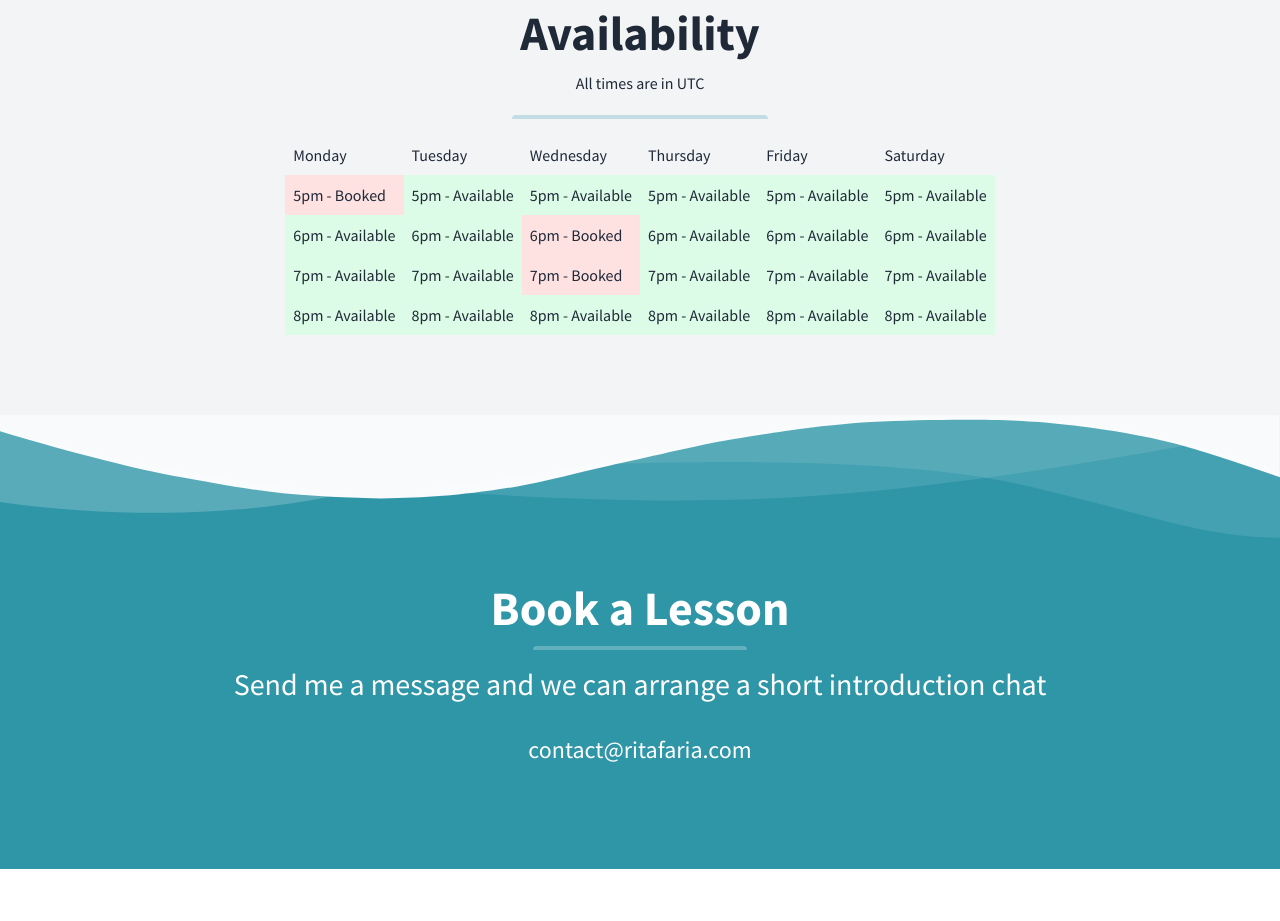
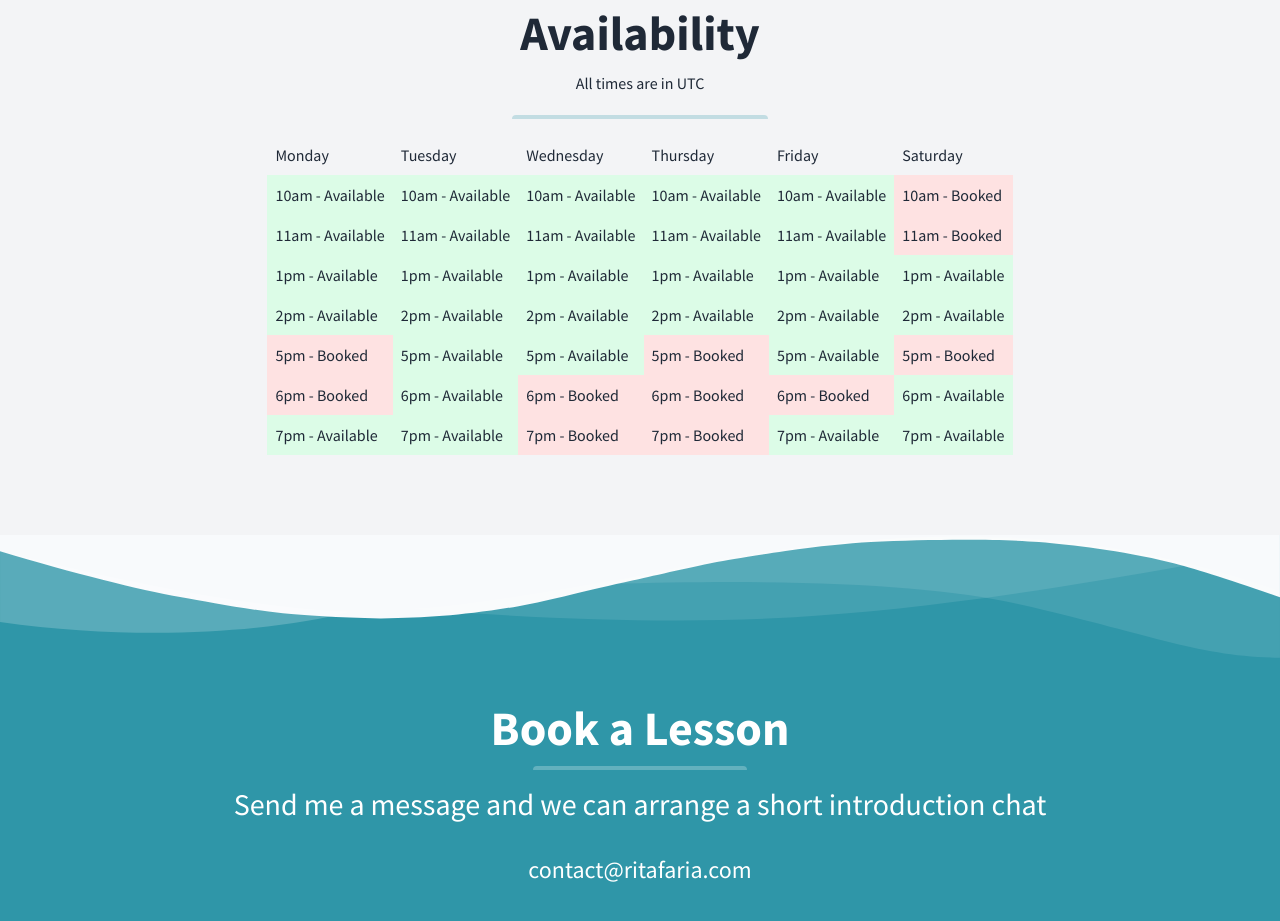
Before and after one commit to jameslawler/ritafaria, a plain HTML site: page index.html in a window 1280 px wide. Shown: the part 1865-2786 px from the top of the page. Before the commit the page ends 2734 px from the top, so only its background shows below. Drawn offline with nearby package versions, Linux system fonts and the light colour scheme.

Commit message:
Update index.html

```diff
--- a/index.html
+++ b/index.html
@@ -339,45 +339,63 @@
         <div class="flex flex-wrap justify-center">
           <div>
             <div class="p-2">Monday</div>
+            <div class="p-2 bg-green-100">10am - Available</div>
+            <div class="p-2 bg-green-100">11am - Available</div>
+            <div class="p-2 bg-green-100">1pm - Available</div>
+            <div class="p-2 bg-green-100">2pm - Available</div>
+            <div class="p-2 bg-red-100">5pm - Booked</div>
+            <div class="p-2 bg-red-100">6pm - Booked</div>
+            <div class="p-2 bg-green-100">7pm - Available</div>
+          </div>
+          <div>
+            <div class="p-2">Tuesday</div>
+            <div class="p-2 bg-green-100">10am - Available</div>
+            <div class="p-2 bg-green-100">11am - Available</div>
+            <div class="p-2 bg-green-100">1pm - Available</div>
+            <div class="p-2 bg-green-100">2pm - Available</div>
+            <div class="p-2 bg-green-100">5pm - Available</div>
+            <div class="p-2 bg-green-100">6pm - Available</div>
+            <div class="p-2 bg-green-100">7pm - Available</div>
+          </div>
+          <div>
+            <div class="p-2">Wednesday</div>
+            <div class="p-2 bg-green-100">10am - Available</div>
+            <div class="p-2 bg-green-100">11am - Available</div>
+            <div class="p-2 bg-green-100">1pm - Available</div>
+            <div class="p-2 bg-green-100">2pm - Available</div>
+            <div class="p-2 bg-green-100">5pm - Available</div>
+            <div class="p-2 bg-red-100">6pm - Booked</div>
+            <div class="p-2 bg-red-100">7pm - Booked</div>
+          </div>
+          <div>
+            <div class="p-2">Thursday</div>
+            <div class="p-2 bg-green-100">10am - Available</div>
+            <div class="p-2 bg-green-100">11am - Available</div>
+            <div class="p-2 bg-green-100">1pm - Available</div>
+            <div class="p-2 bg-green-100">2pm - Available</div>
+            <div class="p-2 bg-red-100">5pm - Booked</div>
+            <div class="p-2 bg-red-100">6pm - Booked</div>
+            <div class="p-2 bg-red-100">7pm - Booked</div>
+          </div>
+          <div>
+            <div class="p-2">Friday</div>
+            <div class="p-2 bg-green-100">10am - Available</div>
+            <div class="p-2 bg-green-100">11am - Available</div>
+            <div class="p-2 bg-green-100">1pm - Available</div>
+            <div class="p-2 bg-green-100">2pm - Available</div>
+            <div class="p-2 bg-green-100">5pm - Available</div>
+            <div class="p-2 bg-red-100">6pm - Booked</div>
+            <div class="p-2 bg-green-100">7pm - Available</div>
+          </div>
+          <div>
+            <div class="p-2">Saturday</div>
+            <div class="p-2 bg-red-100">10am - Booked</div>
+            <div class="p-2 bg-red-100">11am - Booked</div>
+            <div class="p-2 bg-green-100">1pm - Available</div>
+            <div class="p-2 bg-green-100">2pm - Available</div>
             <div class="p-2 bg-red-100">5pm - Booked</div>
             <div class="p-2 bg-green-100">6pm - Available</div>
             <div class="p-2 bg-green-100">7pm - Available</div>
-            <div class="p-2 bg-green-100">8pm - Available</div>
-          </div>
-          <div>
-            <div class="p-2">Tuesday</div>
-            <div class="p-2 bg-green-100">5pm - Available</div>
-            <div class="p-2 bg-green-100">6pm - Available</div>
-            <div class="p-2 bg-green-100">7pm - Available</div>
-            <div class="p-2 bg-green-100">8pm - Available</div>
-          </div>
-          <div>
-            <div class="p-2">Wednesday</div>
-            <div class="p-2 bg-green-100">5pm - Available</div>
-            <div class="p-2 bg-red-100">6pm - Booked</div>
-            <div class="p-2 bg-red-100">7pm - Booked</div>
-            <div class="p-2 bg-green-100">8pm - Available</div>
-          </div>
-          <div>
-            <div class="p-2">Thursday</div>
-            <div class="p-2 bg-green-100">5pm - Available</div>
-            <div class="p-2 bg-green-100">6pm - Available</div>
-            <div class="p-2 bg-green-100">7pm - Available</div>
-            <div class="p-2 bg-green-100">8pm - Available</div>
-          </div>
-          <div>
-            <div class="p-2">Friday</div>
-            <div class="p-2 bg-green-100">5pm - Available</div>
-            <div class="p-2 bg-green-100">6pm - Available</div>
-            <div class="p-2 bg-green-100">7pm - Available</div>
-            <div class="p-2 bg-green-100">8pm - Available</div>
-          </div>
-          <div>
-            <div class="p-2">Saturday</div>
-            <div class="p-2 bg-green-100">5pm - Available</div>
-            <div class="p-2 bg-green-100">6pm - Available</div>
-            <div class="p-2 bg-green-100">7pm - Available</div>
-            <div class="p-2 bg-green-100">8pm - Available</div>
           </div>
         </div>
       </div>
```
